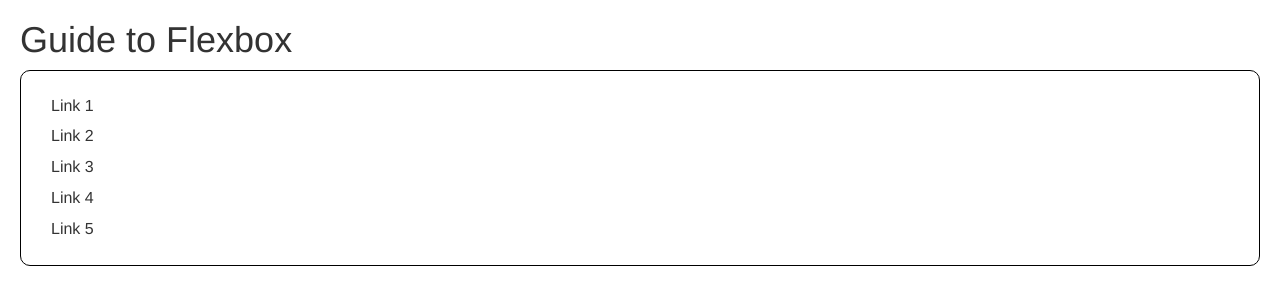
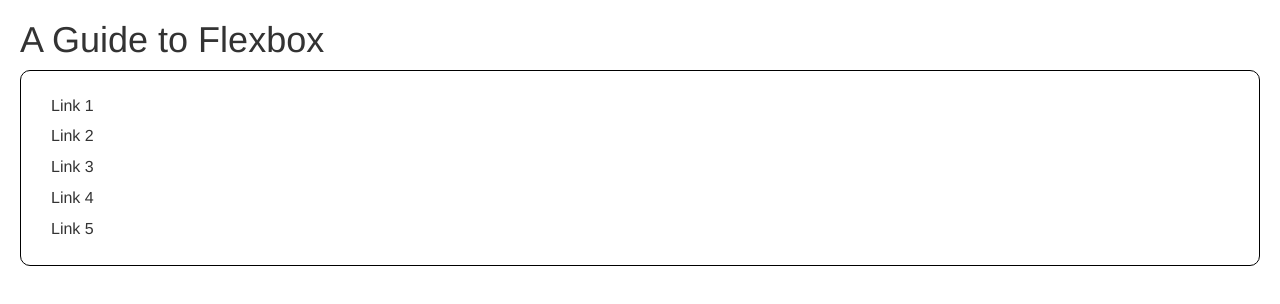
Before and after one commit to lordchancellor/flexbox-demo, a plain HTML site: page index.html in a window 1280 px wide. Drawn offline with nearby package versions, Linux system fonts and the light colour scheme.

Commit message:
Tweaks to the sample code for the third and fourth demos

```diff
--- a/css/sass/partials/_global.scss
+++ b/css/sass/partials/_global.scss
@@ -88,5 +88,6 @@ ul {
 
     h4 {
         color: #333;
+        margin: 0;
     }
 }
--- a/index.html
+++ b/index.html
@@ -7,7 +7,7 @@
 		<meta name="keywords" content="">
 		<meta name="author" content="Christopher Ford">
 
-		<title>Guide to Flexbox</title>
+		<title>A Guide to Flexbox</title>
 
 		<link rel="stylesheet" href="https://maxcdn.bootstrapcdn.com/bootstrap/3.3.7/css/bootstrap.min.css" integrity="sha384-BVYiiSIFeK1dGmJRAkycuHAHRg32OmUcww7on3RYdg4Va+PmSTsz/K68vbdEjh4u" crossorigin="anonymous">
 		<link href="https://maxcdn.bootstrapcdn.com/font-awesome/4.7.0/css/font-awesome.min.css" rel="stylesheet">
@@ -22,7 +22,7 @@
 
 	<body>
 		<div class="page-container">
-			<h1>Guide to Flexbox</h1>
+			<h1>A Guide to Flexbox</h1>
 
 			<!-- First demo -->
 			<ul class="flex-container">
@@ -45,19 +45,19 @@
 			<!-- Third demo -->
 			<!--<ul class="flex-list">
 				<li>
-					<span class="section-title">This is a title</span>
-					<span class="section-spacer"></span>
-					<span class="section-icon"><i class="fa fa-caret-right"></i></span>
+					<div class="section-title">This is a menu item</div>
+					<div class="section-spacer"></div>
+					<div class="section-icon"><i class="fa fa-lg fa-caret-right"></i></div>
 				</li>
 				<li>
-					<span class="section-title">This is a title with more words in it</span>
-					<span class="section-spacer"></span>
-					<span class="section-icon"><i class="fa fa-caret-right"></i></span>
+					<div class="section-title">This is a slightly longer menu item</div>
+					<div class="section-spacer"></div>
+					<div class="section-icon"><i class="fa fa-lg fa-caret-right"></i></div>
 				</li>
 				<li>
-					<span class="section-title">Short section</span>
-					<span class="section-spacer"></span>
-					<span class="section-icon"><i class="fa fa-caret-right"></i></span>
+					<div class="section-title">Menu item</div>
+					<div class="section-spacer"></div>
+					<div class="section-icon"><i class="fa fa-lg fa-caret-right"></i></div>
 				</li>
 			</ul>-->
 
```
